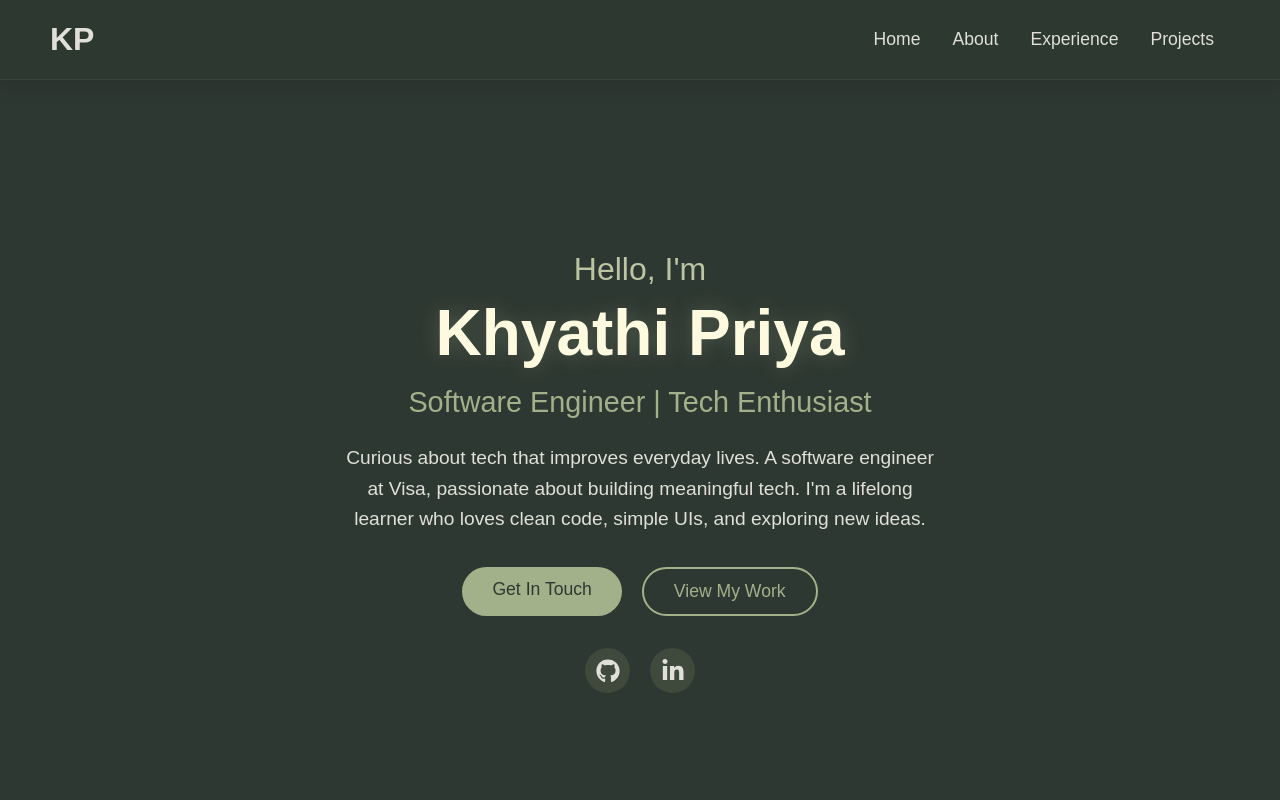
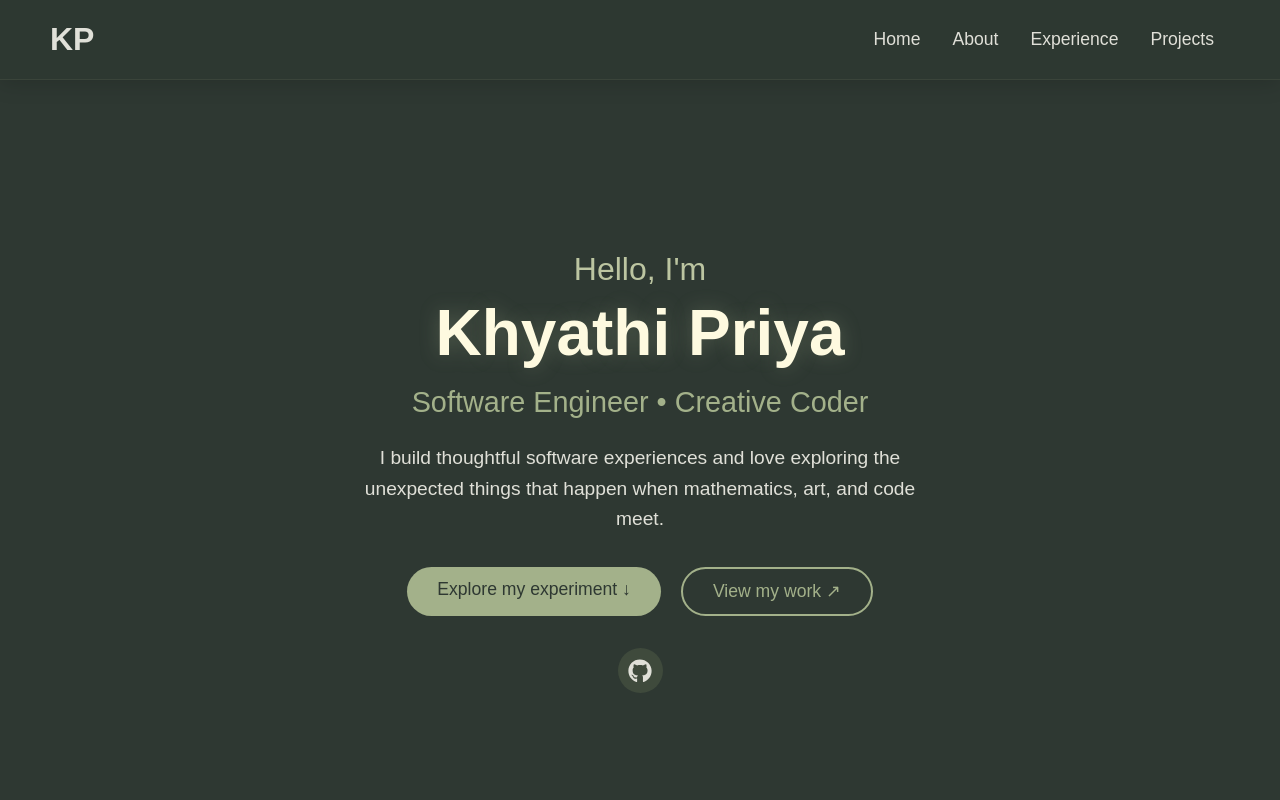
Before and after one commit to khyathiPriya6/myPortfolio, a React (Create React App) app: page / in a window 1280 px wide. Shown: the top 800 px of the page. Built offline with nearby package versions, Linux system fonts and the light colour scheme; a web font is replaced by a local one.

Commit message:
Refresh homepage intro to introduce mathematical art experiment

```diff
--- a/src/components/Home/index.js
+++ b/src/components/Home/index.js
@@ -1,34 +1,28 @@
 import React from 'react';
 import './index.css';
-import { FaGithub, FaLinkedinIn } from 'react-icons/fa';
+import { FaGithub } from 'react-icons/fa';
 
-const Home = () => {
-  return (
-    <div className="home-container">
+const Home = () => (
+  <header id="home" className="home-container">
     <div className="home-content">
-        <h1 className="greeting">Hello, I'm</h1>
-        <h2 className="name">Khyathi Priya</h2>
-        <h3 className="title">Software Engineer | Tech Enthusiast</h3>
+      <p className="greeting">Hello, I'm</p>
+      <h1 className="name">Khyathi Priya</h1>
+      <h2 className="title">Software Engineer • Creative Coder</h2>
       <p className="description">
-          Curious about tech that improves everyday lives. A software engineer at Visa,
-          passionate about building meaningful tech. I'm a lifelong learner who loves clean code,
-          simple UIs, and exploring new ideas.
+        I build thoughtful software experiences and love exploring the
+        unexpected things that happen when mathematics, art, and code meet.
       </p>
       <div className="cta-buttons">
-          <a href="#contact" className="cta-button primary">Get In Touch</a>
-          <a href="#projects" className="cta-button secondary">View My Work</a>
+        <a href="#chaos" className="cta-button primary">Explore my experiment ↓</a>
+        <a href="#projects" className="cta-button secondary">View my work ↗</a>
       </div>
       <div className="social-links">
-          <a href="https://github.com/khyathiPriya6" target="_blank" rel="noopener noreferrer" className="social-link">
+        <a href="https://github.com/khyathiPriya6" target="_blank" rel="noopener noreferrer" className="social-link" aria-label="GitHub profile">
           <FaGithub className="social-icon" />
-          </a>
-          <a href="https://linkedin.com/in/your-profile" target="_blank" rel="noopener noreferrer" className="social-link">
-            <FaLinkedinIn className="social-icon" />
         </a>
       </div>
     </div>
-    </div>
+  </header>
 );
-};
 
 export default Home;
```
Lines whose indentation alone changed are shown as unchanged.
